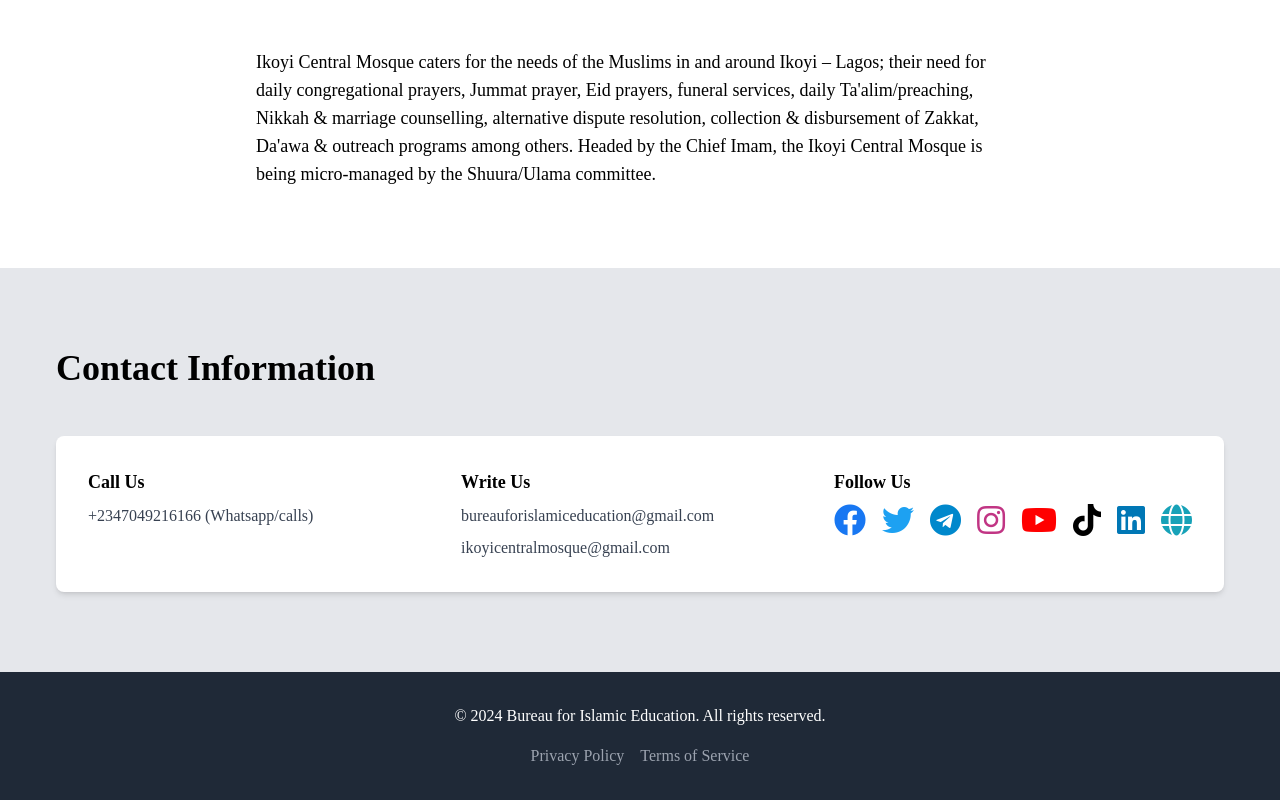
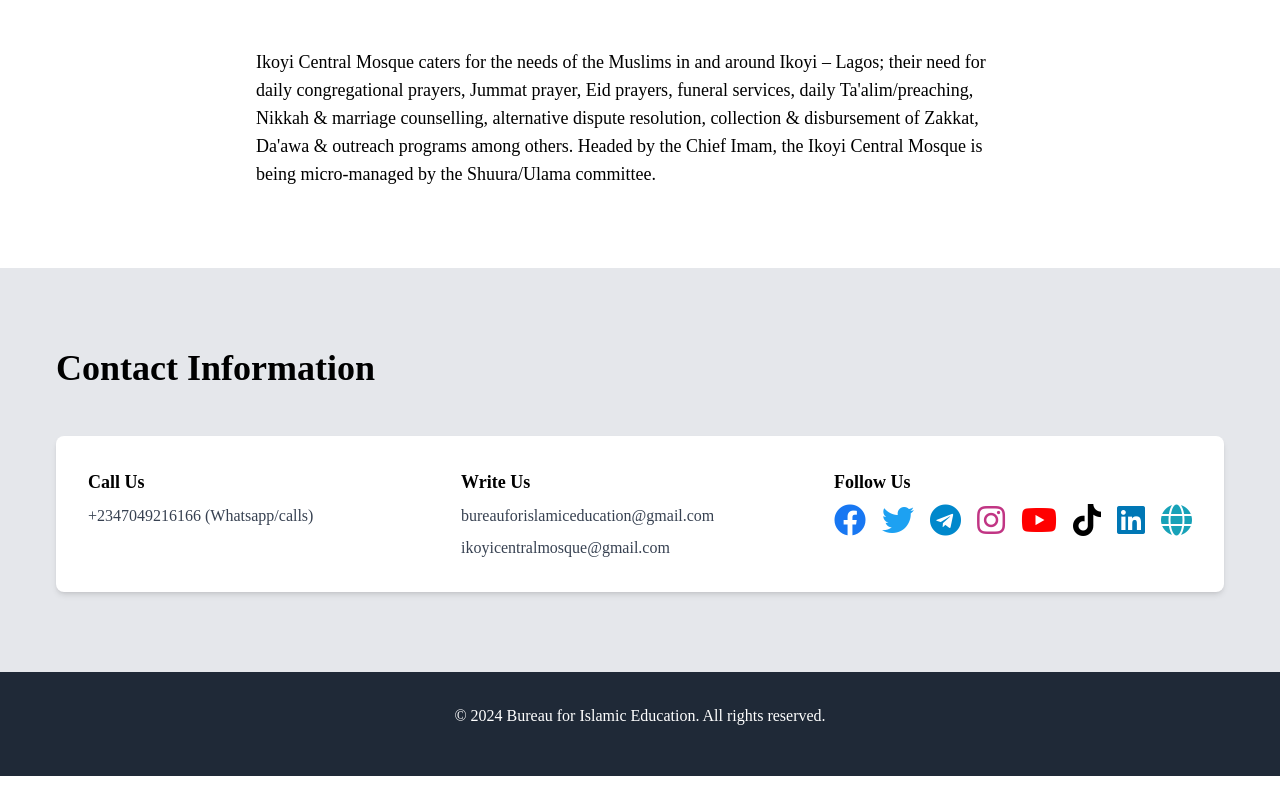
Before and after one commit to Mustaphayinka/bureau-islamic-education, a React (Create React App) app in the folder frontend/: page /ikoyi-central-mosque in a window 1280 px wide. Shown: the part 1121-1921 px from the top of the page. After the commit the page ends 1897 px from the top, so only its background shows below. Built offline with nearby package versions, Linux system fonts and the light colour scheme.

Commit message:
added links

```diff
--- a/frontend/src/pages/IkoyiCentralMosque/IkoyiCentralMosque.js
+++ b/frontend/src/pages/IkoyiCentralMosque/IkoyiCentralMosque.js
@@ -118,8 +118,8 @@ const IkoyiCentralMosque = () => {
         <div className="container mx-auto text-center">
           <p>&copy; 2024 Bureau for Islamic Education. All rights reserved.</p>
           <div className="flex justify-center space-x-4 mt-4">
-            <a href="#" className="text-gray-400 hover:text-white">Privacy Policy</a>
-            <a href="#" className="text-gray-400 hover:text-white">Terms of Service</a>
+            {/* <a href="#" className="text-gray-400 hover:text-white">Privacy Policy</a>
+            <a href="#" className="text-gray-400 hover:text-white">Terms of Service</a> */}
           </div>
         </div>
       </footer>
```
